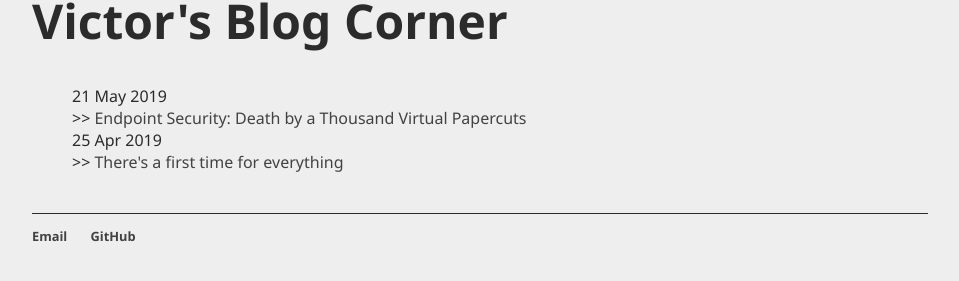
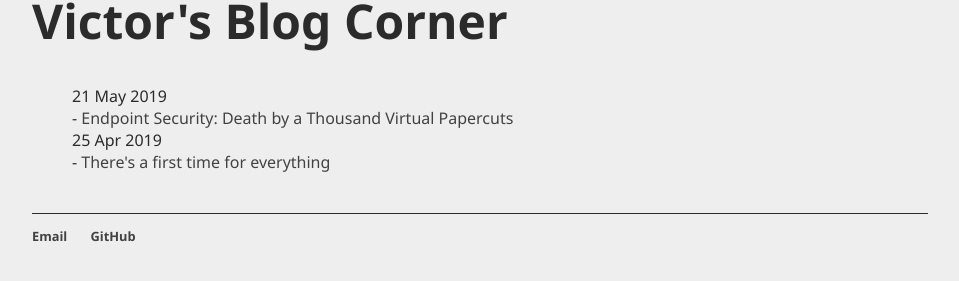
Before and after one commit to victorvalenca/victorvalenca.github.io, a Jekyll site: the page built from blog/index.html, in a window 1280 px wide. Shown: the part 126-407 px from the top of the page, without its empty margins (160-1119 px from the left). Built offline with Jekyll 4.4.1, drawn with Linux system fonts in a browser that asks for light colours.

Commit message:
Those >> are weird, using dashes

```diff
--- a/blog/index.html
+++ b/blog/index.html
@@ -6,7 +6,7 @@ title: Victor's Blog Corner
 <ul class="posts">
     {% for post in site.posts %}
         <li>
-            <span>{{post.date | date_to_string}}</span></li> >> <a href="{{post.url}}" title="{{post.title}}">{{post.title}}</a>
+            <span>{{post.date | date_to_string}}</span></li> - <a href="{{post.url}}" title="{{post.title}}">{{post.title}}</a>
         </li>
     {% endfor %}
 </ul>
```
